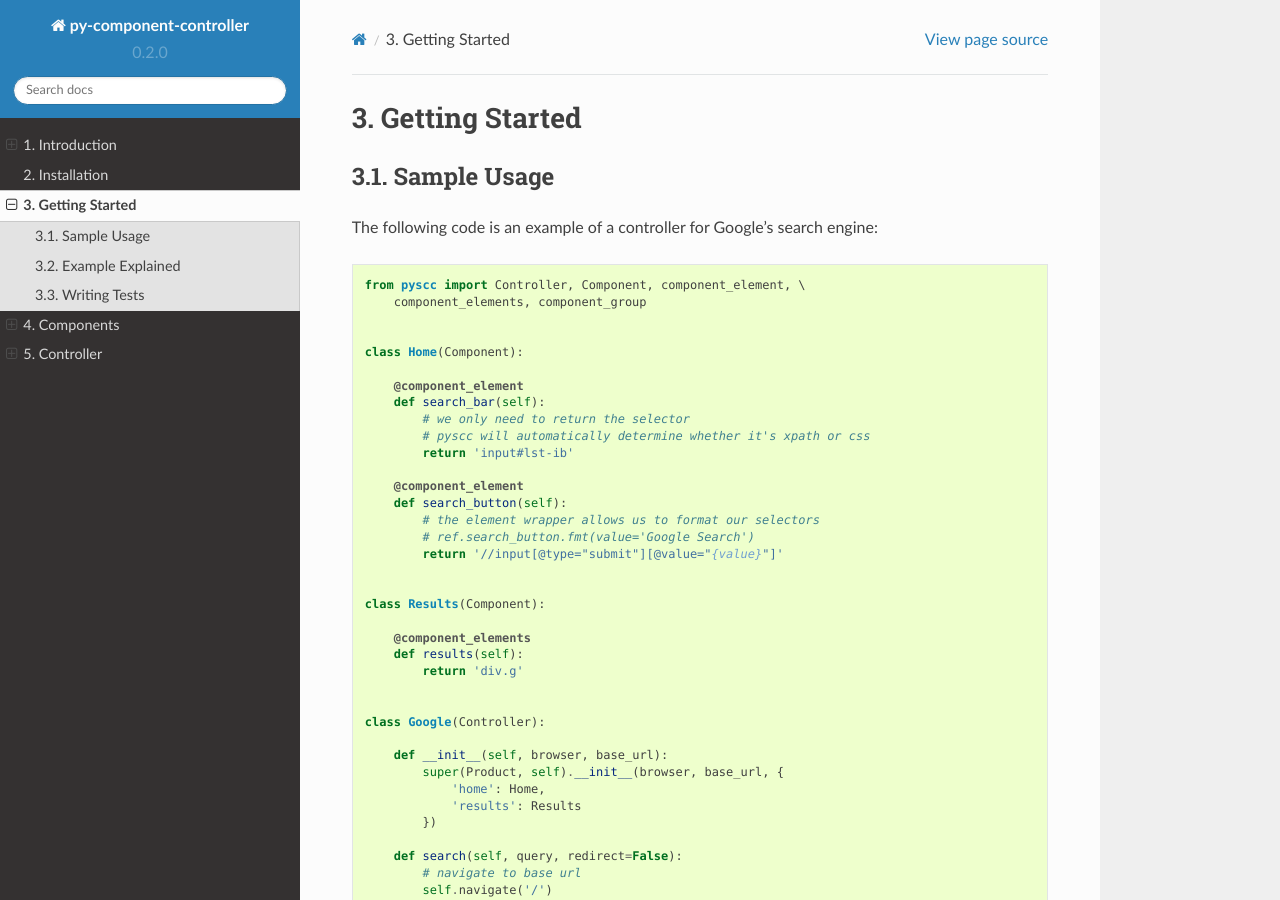
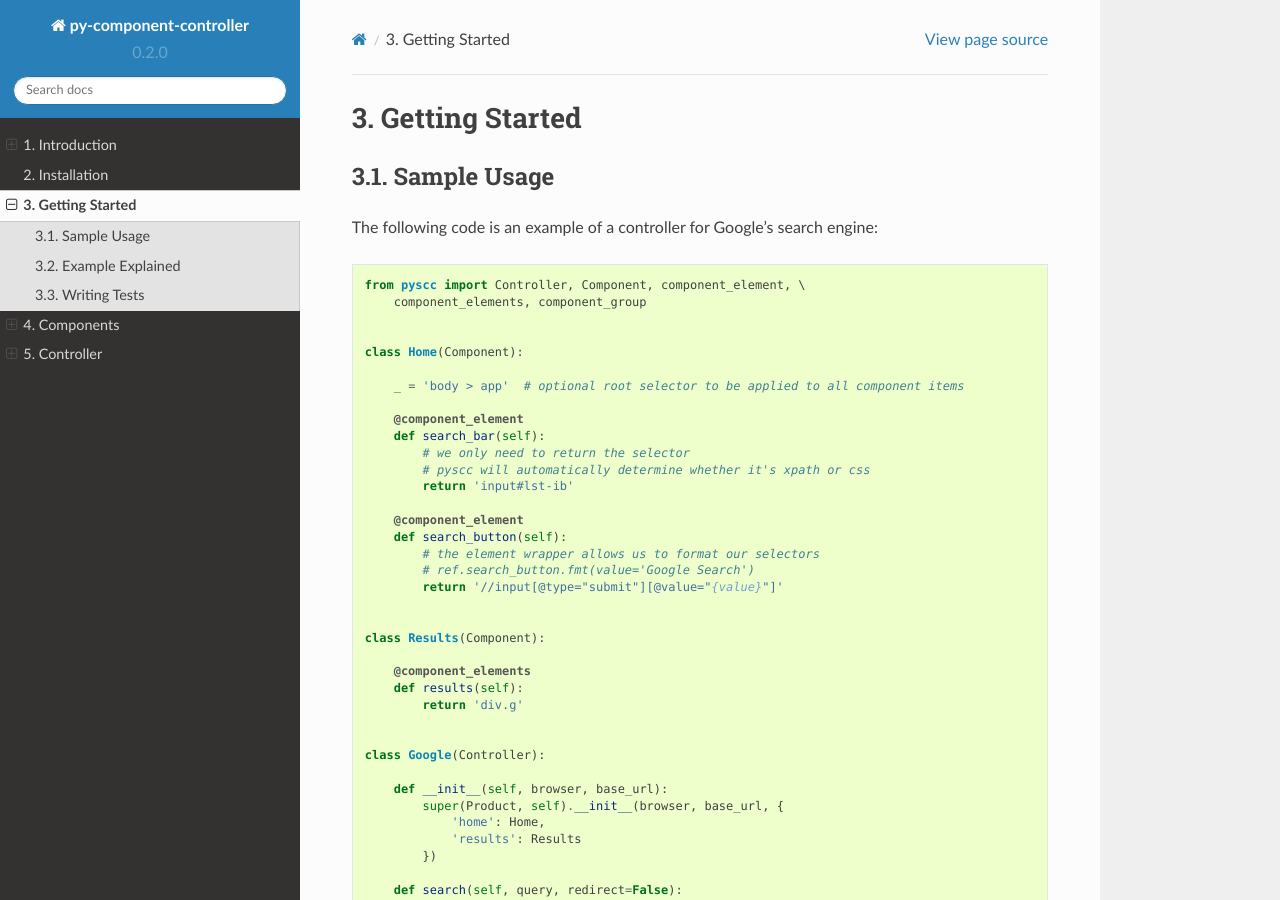
Before and after one commit to neetjn/py-component-controller, a Sphinx documentation site: the page built from docs/source/getting_started.rst, in a window 1280 px wide and 900 px high. Built offline with Sphinx 7.4.7 and the Read the Docs theme 2.0.0, drawn with Linux system fonts in a browser that asks for light colours.

Commit message:
Added component root selector example

```diff
--- a/docs/source/getting_started.rst
+++ b/docs/source/getting_started.rst
@@ -14,6 +14,8 @@ The following code is an example of a controller for Google's search engine:
 
 
     class Home(Component):
+
+        _ = 'body > app'  # optional root selector to be applied to all component items
 
         @component_element
         def search_bar(self):
```
